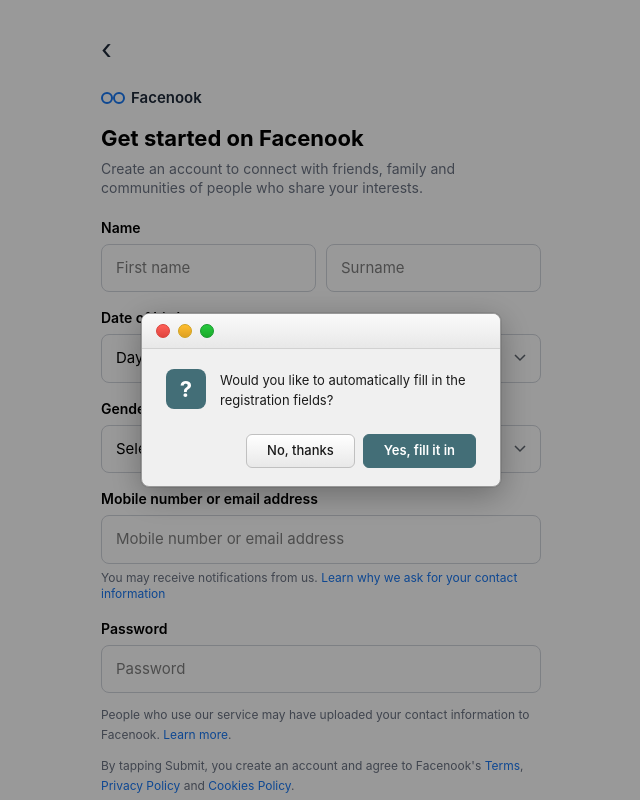
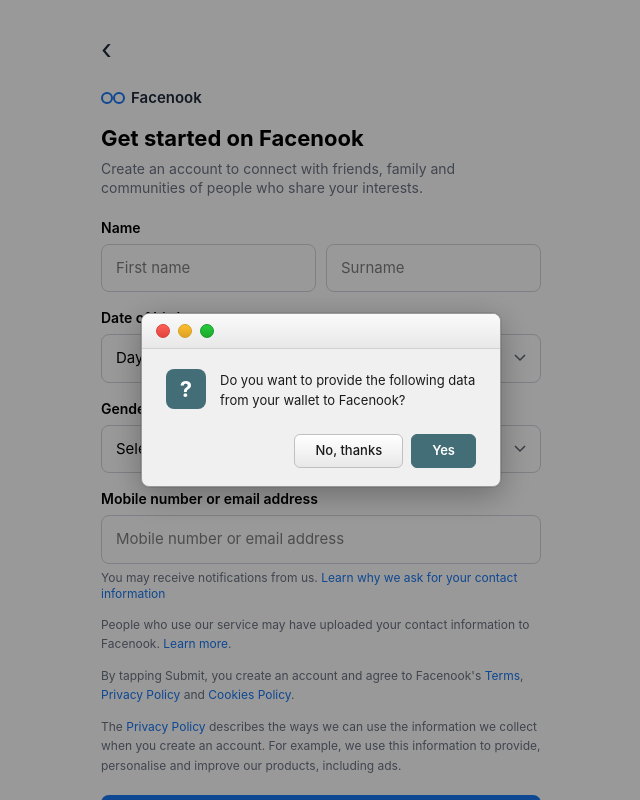
Before and after one commit to MeeFoundation/facenook-demo, a React (Vite) app: page /#/reg in a window 1280 px wide. Shown: the top 800 px of the page, without its empty margins (319-959 px from the left). Built offline with nearby package versions, Linux system fonts and the light colour scheme.

Commit message:
Flow changes

```diff
--- a/src/pages/RegisterPage.tsx
+++ b/src/pages/RegisterPage.tsx
@@ -37,19 +37,17 @@ export function RegisterPage() {
     year: "",
     gender: "",
     contact: "",
-    password: "",
   });
 
   const handleAutoFill = () => {
     setForm({
       firstName: "Paul",
       surname: "Trevithick",
-      day: "15",
-      month: "6",
-      year: "1985",
+      day: "7",
+      month: "8",
+      year: "1959",
       gender: "male",
       contact: "paul.trevithick@email.com",
-      password: "",
     });
     setShowPopup(false);
   };
@@ -71,8 +69,8 @@ export function RegisterPage() {
     <>
       {showPopup && (
         <SystemPopup
-          question="Would you like to automatically fill in the registration fields?"
-          yesLabel="Yes, fill it in"
+          question="Do you want to provide the following data from your wallet to Facenook?"
+          yesLabel="Yes"
           noLabel="No, thanks"
           onYes={handleAutoFill}
           onNo={() => setShowPopup(false)}
@@ -215,18 +213,6 @@ export function RegisterPage() {
           </a>
         </p>
 
-        <label className="block text-sm font-semibold mb-1.5 mt-4">
-          Password
-        </label>
-        <input
-          type="password"
-          name="password"
-          placeholder="Password"
-          value={form.password}
-          onChange={handleChange}
-          className={inputClass}
-        />
-
         <p className="text-xs text-gray-500 mt-3 leading-relaxed">
           People who use our service may have uploaded your contact information
           to Facenook.{" "}
```
